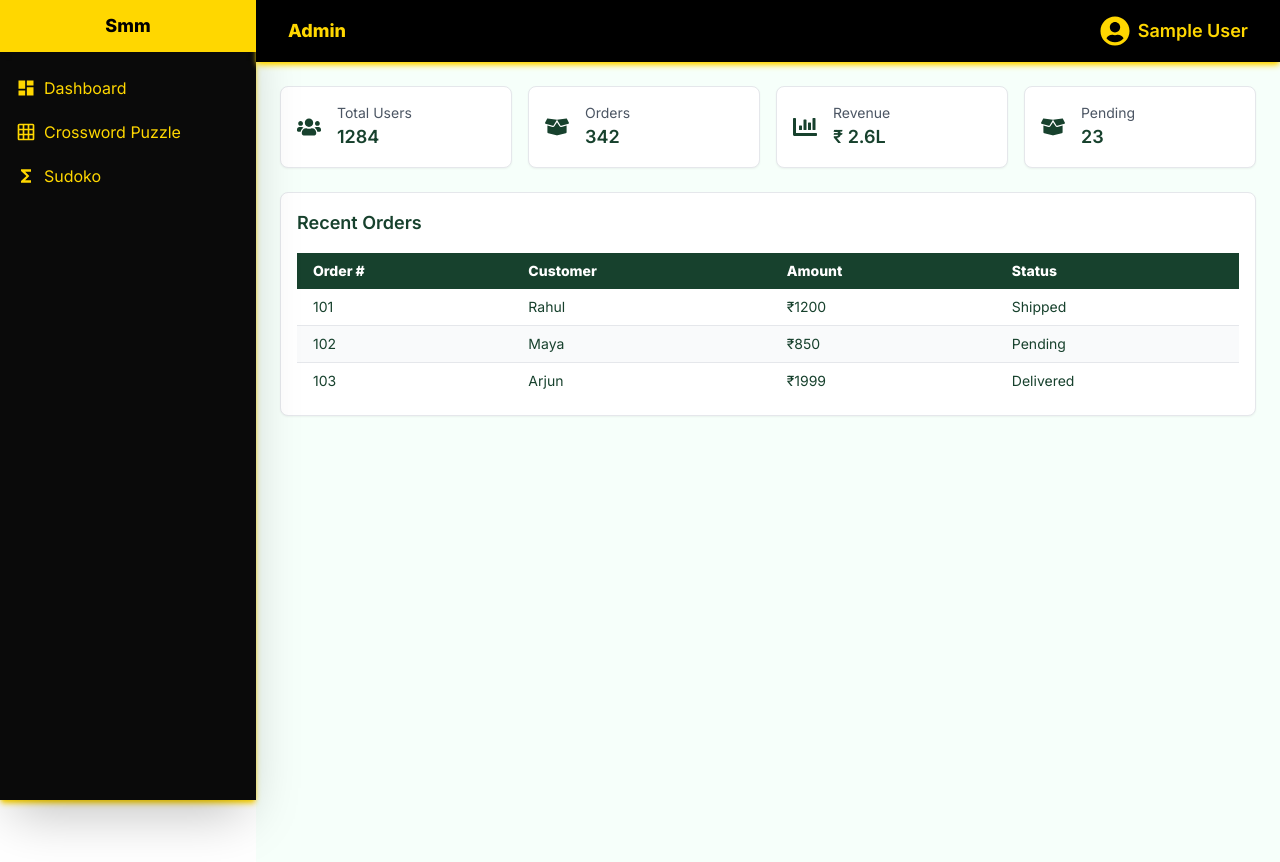
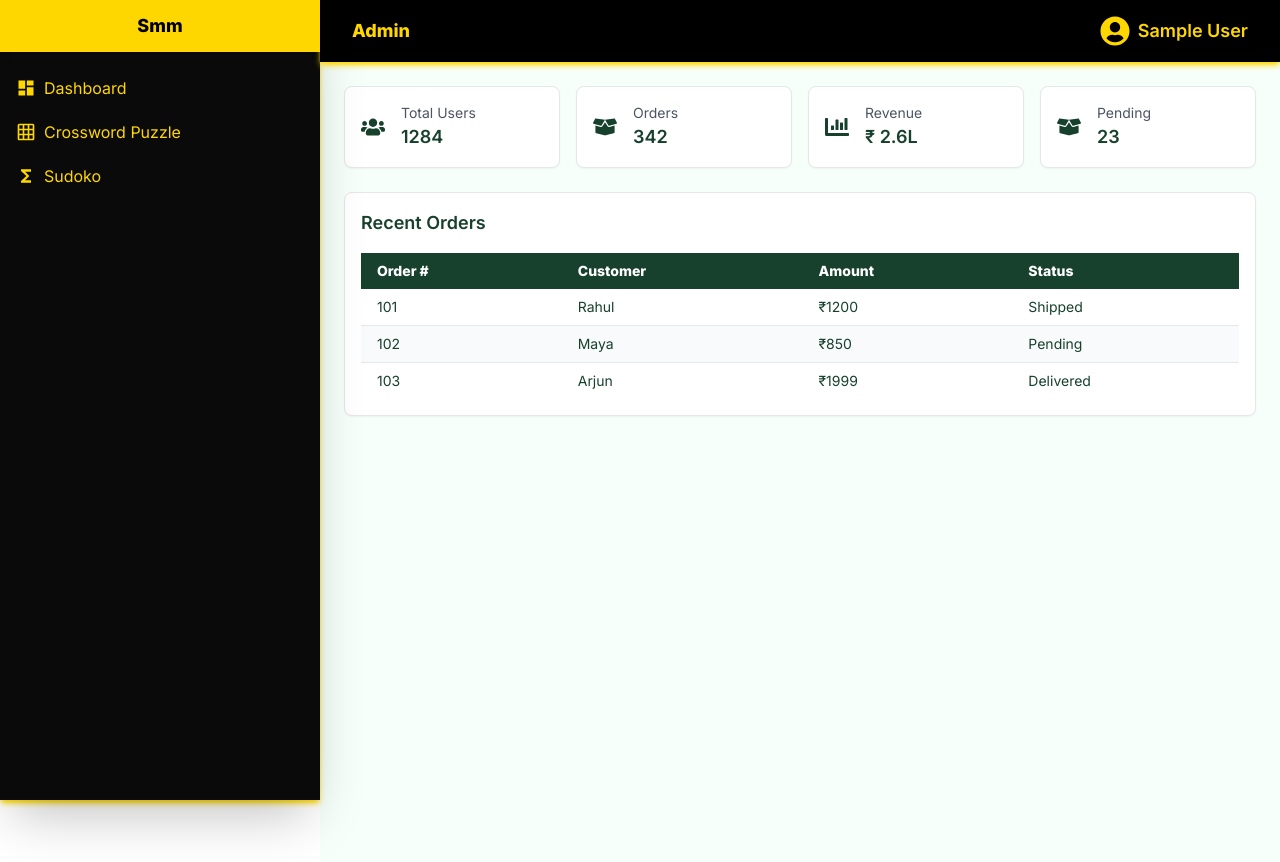
Before and after one commit to gulshan-fitness/smmProjectFrontend, a React (Vite) app: page /adminprofile in a window 1280 px wide. Built offline with nearby package versions, Linux system fonts and the light colour scheme; sample sign-in values are in the browser's storage.

Commit message:
Update AdminProfile.jsx
dd

```diff
--- a/src/Admin/AdminProfile.jsx
+++ b/src/Admin/AdminProfile.jsx
@@ -17,13 +17,13 @@ export default function AdminProfile() {
 
   return (
 
-    <div className='flex flex-col md:grid md:grid-cols-5 h-screen'>
-      <div className=' '>
+    <div className='flex flex-col md:grid md:grid-cols-8 h-screen'>
+      <div className='md:col-span-2 '>
 
         <Side_bar/>
 
       </div>
-      <div className=' flex-1 md:col-span-4'>
+      <div className=' flex-1 md:col-span-6'>
         <Admin_Headbaar/>
 
           <Outlet />
```
